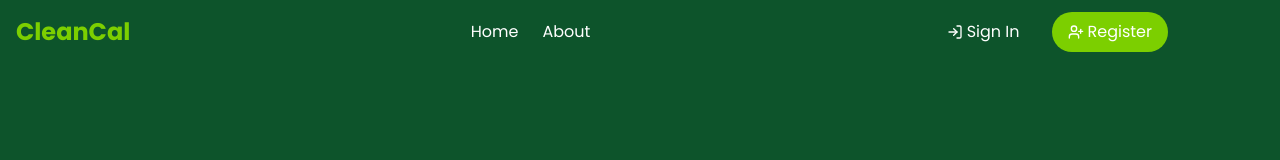
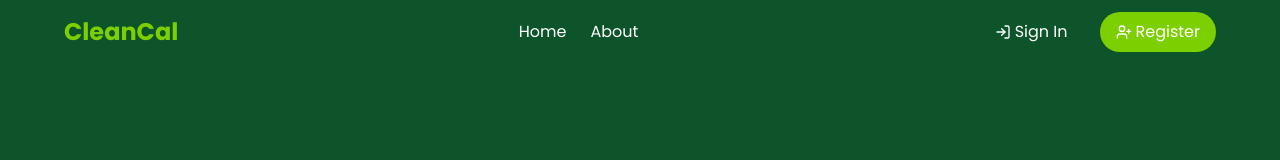
Before and after one commit to thatdevelopergirlcobham/cleaning-app, a React (Vite) app: page / in a window 1280 px wide. Shown: the top 160 px of the page. Built offline with nearby package versions, Linux system fonts and the light colour scheme; no server answers.

Commit message:
navbar arranged

```diff
--- a/src/components/Navbar.tsx
+++ b/src/components/Navbar.tsx
@@ -23,7 +23,7 @@ const Navbar: React.FC = () => {
   return (
     <nav className="bg-green-900 top-0 z-50 ">
       <div className="container mx-auto px-4 py-3">
-        <div className="flex items-center justify-between max-w-6xl">
+        <div className="flex items-center justify-between w-full max-w-6xl mx-auto">
           {/* Logo - Left Side */}
           <div className="text-2xl font-bold text-lime-500 hidden md:block">CleanCal</div>
 
```
